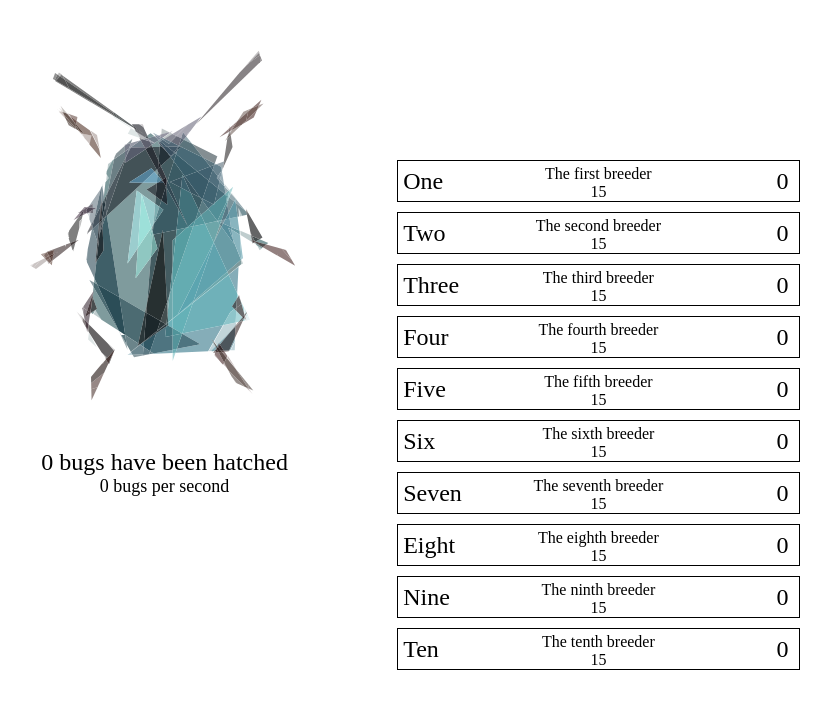
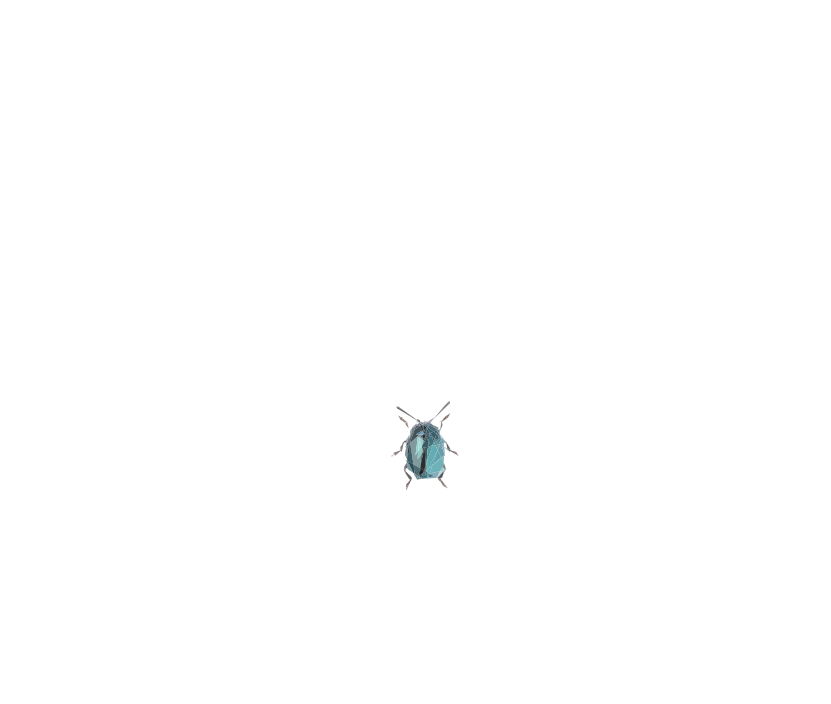
Before and after one commit to syntaxi/paraclicker, a plain HTML site: page index.html in a window 1280 px wide. Shown: the whole page, without its empty margins (250-1081 px from the left). Drawn offline with Linux system fonts and the light colour scheme.

Commit message:
Fix skipping first screen

```diff
--- a/index.html
+++ b/index.html
@@ -8,7 +8,7 @@
 	</head>
 
 	<body>
-		<iframe id="screenPanel" class="screen" src="screens/screen1.html"></iframe>
+		<iframe id="screenPanel" class="screen" src="screens/screen0.html"></iframe>
 		<div class="screen coverScreen black hide" id="coverScreen"></div>
 	</body>
 </html>
```
